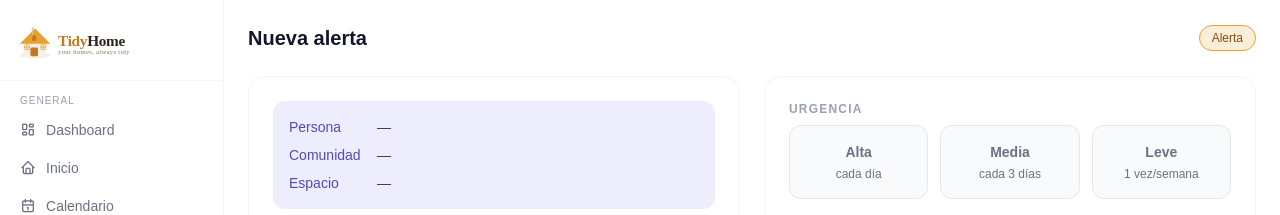
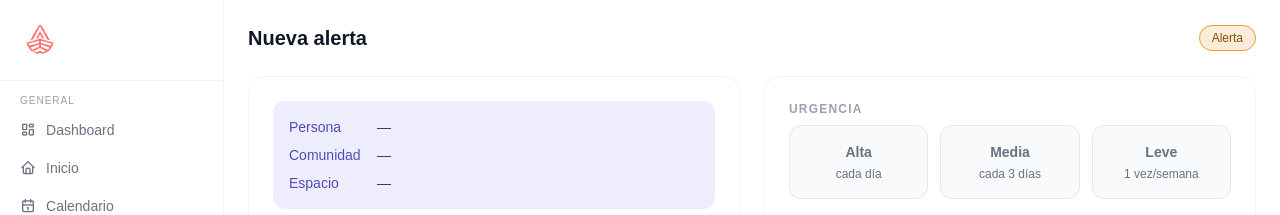
Before and after one commit to patrimonia-arquitectonica/patrimonia-care, a Next.js app: page /alerta in a window 1280 px wide. Shown: the top 215 px of the page. Built offline with nearby package versions, Linux system fonts and the light colour scheme; no server answers.

Commit message:
inicio del cambio de look

```diff
--- a/app/layout.tsx
+++ b/app/layout.tsx
@@ -8,7 +8,7 @@ const geistSans = Geist({
 });
 
 export const metadata: Metadata = {
-  title: "TidyHome",
+  title: "ARCA",
   description: "Your homes, always tidy",
 };
 
--- a/components/Sidebar.tsx
+++ b/components/Sidebar.tsx
@@ -21,7 +21,7 @@ export default function Sidebar({ miembro, comunidad }: { miembro?: string; comu
     <aside className="w-56 bg-white border-r border-gray-100 flex flex-col flex-shrink-0 h-screen sticky top-0">
       {/* Logo */}
       <div className="px-4 py-4 border-b border-gray-100">
-        <img src="/logo-tidyhome.svg" alt="TidyHome" className="h-12 w-auto object-contain" />
+        <img src="/arca-logo.png" alt="ARCA" className="h-12 w-auto object-contain" />
       </div>
 
       {/* Nav */}
```
Also changed, not shown: public/arca-logo.png (added).
